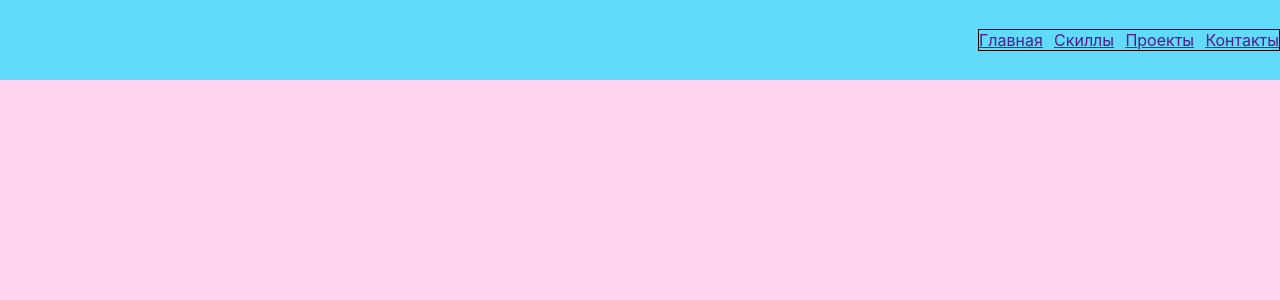
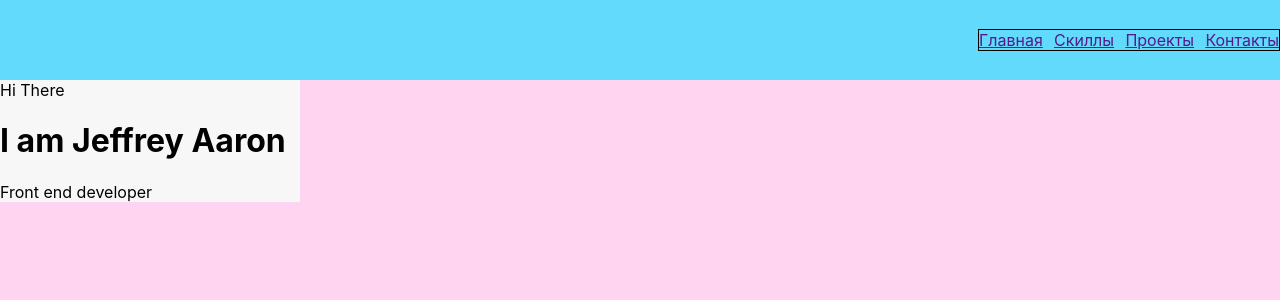
Before and after one commit to B1ackin/my-portfolio, a React (Create React App) app: page / in a window 1280 px wide. Shown: the top 300 px of the page. Built offline with nearby package versions, Linux system fonts and the light colour scheme.

Commit message:
refactor title

```diff
--- a/src/main/Main.js
+++ b/src/main/Main.js
@@ -6,7 +6,12 @@ import style from "./Main.module.css"
 function Main() {
     return (
         <div className={style.mainBlock}>
-
+            <div className={style.text}>
+                <span>Hi There</span>
+                <h1>I am Jeffrey Aaron</h1>
+                <p>Front end developer</p>
+            </div>
+            <div className={style.photo}></div>
         </div>
     );
 }
--- a/src/main/Main.module.css
+++ b/src/main/Main.module.css
@@ -2,3 +2,7 @@
     height: 100vh;
     background-color: #ffd4f0;
 }
+.text {
+    width: 300px;
+    background-color: #f7f7f7;
+}
```
